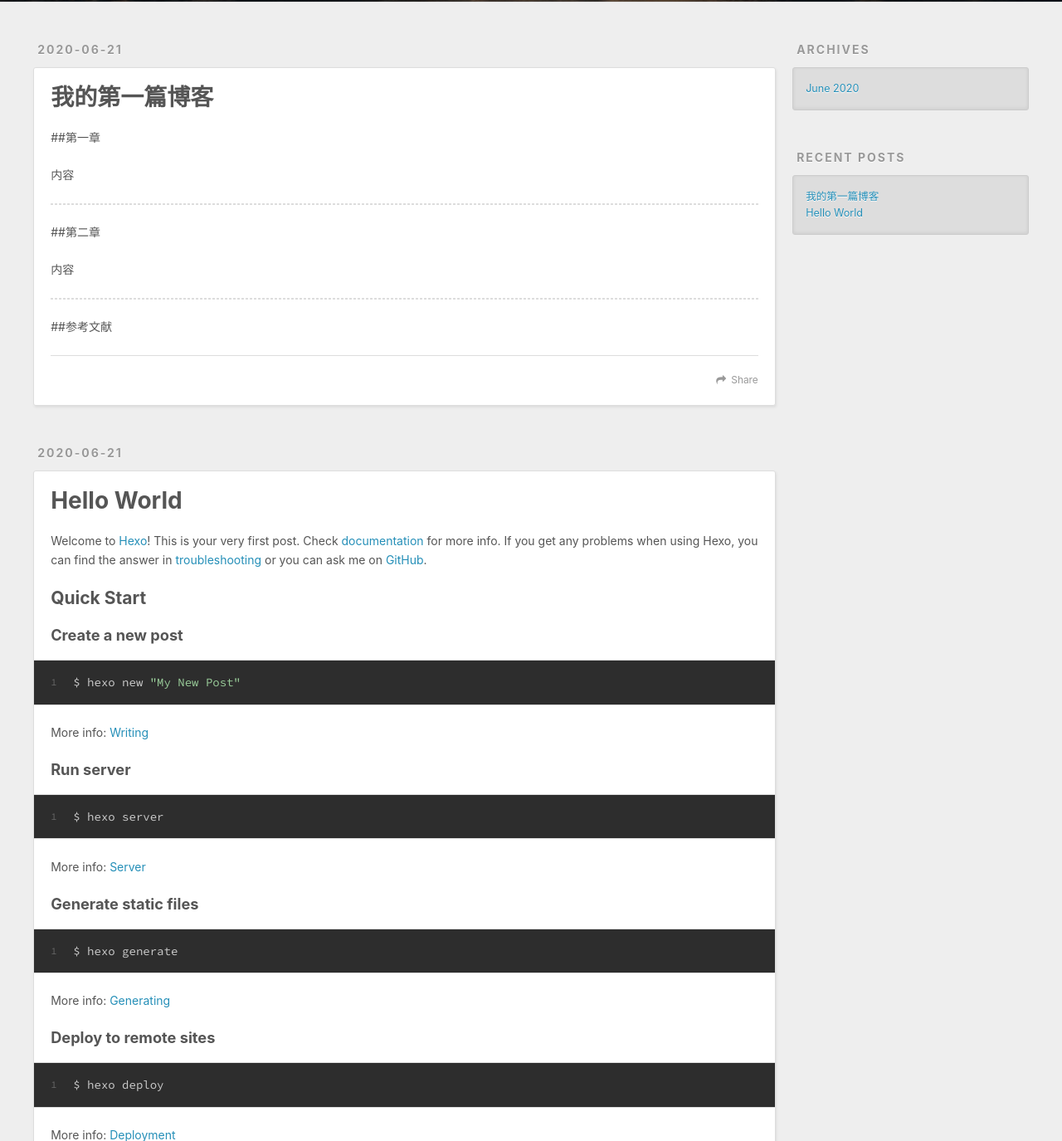
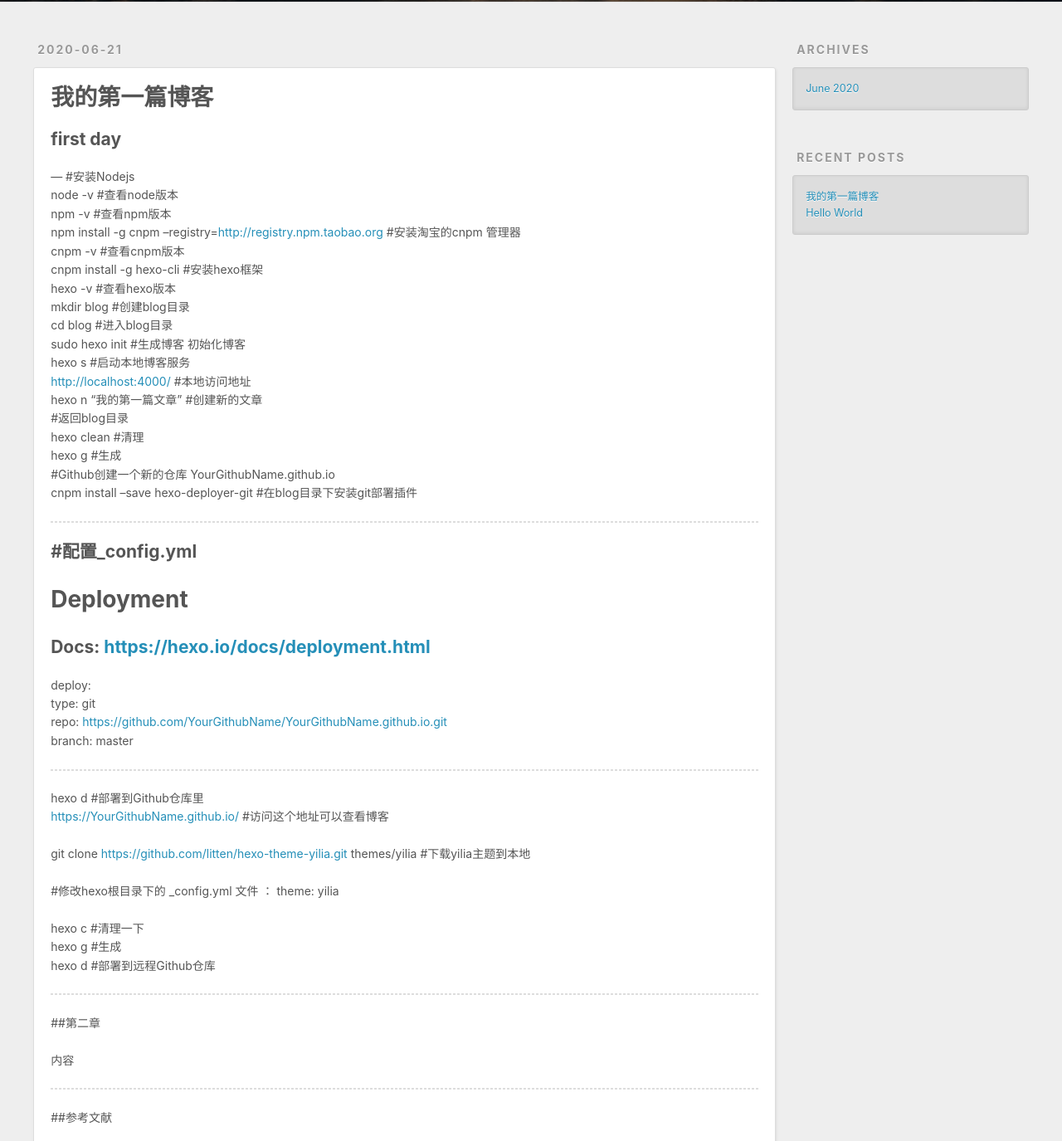
Before and after one commit to halfway-ldd/halfway-ldd.github.io, a plain HTML site: page index.html in a window 1280 px wide. Shown: the part 298-1673 px from the top of the page at 83% size. Drawn offline with nearby package versions, Linux system fonts and the light colour scheme.

Commit message:
Site updated: 2020-06-22 01:22:03

```diff
--- a/index.html
+++ b/index.html
@@ -86,8 +86,14 @@
 
     <div class="article-entry" itemprop="articleBody">
 
-        <p>##第一章</p>
-<p>内容</p>
+        <h2 id="first-day"><a href="#first-day" class="headerlink" title="first day"></a>first day</h2><p>— #安装Nodejs<br>node -v #查看node版本<br>npm -v #查看npm版本<br>npm install -g cnpm –registry=<a href="http://registry.npm.taobao.org" target="_blank" rel="noopener">http://registry.npm.taobao.org</a> #安装淘宝的cnpm 管理器<br>cnpm -v #查看cnpm版本<br>cnpm install -g hexo-cli #安装hexo框架<br>hexo -v #查看hexo版本<br>mkdir blog #创建blog目录<br>cd blog #进入blog目录<br>sudo hexo init #生成博客 初始化博客<br>hexo s #启动本地博客服务<br><a href="http://localhost:4000/" target="_blank" rel="noopener">http://localhost:4000/</a> #本地访问地址<br>hexo n “我的第一篇文章” #创建新的文章<br>#返回blog目录<br>hexo clean #清理<br>hexo g #生成<br>#Github创建一个新的仓库 YourGithubName.github.io<br>cnpm install –save hexo-deployer-git #在blog目录下安装git部署插件</p>
+<hr>
+<h2 id="配置-config-yml"><a href="#配置-config-yml" class="headerlink" title="#配置_config.yml"></a>#配置_config.yml</h2><h1 id="Deployment"><a href="#Deployment" class="headerlink" title="Deployment"></a>Deployment</h1><h2 id="Docs-https-hexo-io-docs-deployment-html"><a href="#Docs-https-hexo-io-docs-deployment-html" class="headerlink" title="Docs: https://hexo.io/docs/deployment.html"></a>Docs: <a href="https://hexo.io/docs/deployment.html" target="_blank" rel="noopener">https://hexo.io/docs/deployment.html</a></h2><p>deploy:<br>type: git<br>repo: <a href="https://github.com/YourGithubName/YourGithubName.github.io.git" target="_blank" rel="noopener">https://github.com/YourGithubName/YourGithubName.github.io.git</a><br>branch: master</p>
+<hr>
+<p>hexo d #部署到Github仓库里<br><a href="https://YourGithubName.github.io/" target="_blank" rel="noopener">https://YourGithubName.github.io/</a> #访问这个地址可以查看博客</p>
+<p>git clone <a href="https://github.com/litten/hexo-theme-yilia.git" target="_blank" rel="noopener">https://github.com/litten/hexo-theme-yilia.git</a> themes/yilia #下载yilia主题到本地</p>
+<p>#修改hexo根目录下的 _config.yml 文件 ： theme: yilia</p>
+<p>hexo c #清理一下<br>hexo g #生成<br>hexo d #部署到远程Github仓库</p>
 <hr>
 <p>##第二章</p>
 <p>内容</p>
@@ -97,7 +103,7 @@
 
     </div>
     <footer class="article-footer">
-      <a data-url="http://yoursite.com/2020/06/21/%E6%88%91%E7%9A%84%E7%AC%AC%E4%B8%80%E7%AF%87%E5%8D%9A%E5%AE%A2/" data-id="ckbp9em7n0001l4v19b8aglre" class="article-share-link">Share</a>
+      <a data-url="http://yoursite.com/2020/06/21/%E6%88%91%E7%9A%84%E7%AC%AC%E4%B8%80%E7%AF%87%E5%8D%9A%E5%AE%A2/" data-id="ckbpc8pst0000iov15wc9aqeb" class="article-share-link">Share</a>
 
 
     </footer>
@@ -146,7 +152,7 @@
 
     </div>
     <footer class="article-footer">
-      <a data-url="http://yoursite.com/2020/06/21/hello-world/" data-id="ckbp9em7j0000l4v181jb6v8v" class="article-share-link">Share</a>
+      <a data-url="http://yoursite.com/2020/06/21/hello-world/" data-id="ckbpc8psy0001iov1dsi7elwu" class="article-share-link">Share</a>
 
 
     </footer>
```
Also changed, not shown: 2020/06/21/hello-world/index.html (+1 -1 lines), 2020/06/21/我的第一篇博客/index.html (+12 -6 lines).
